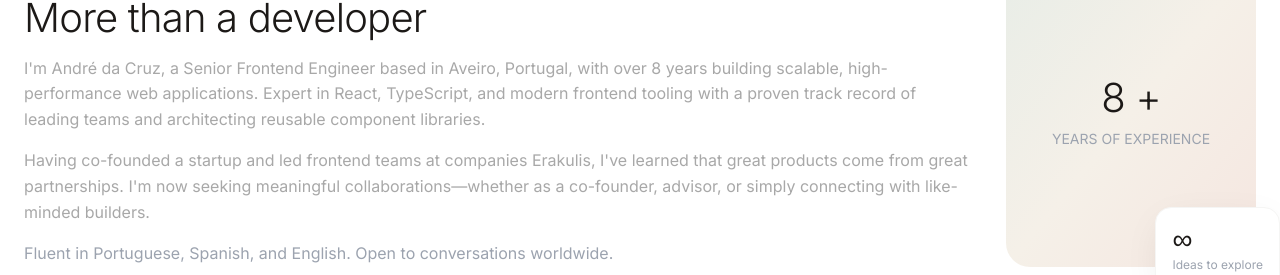
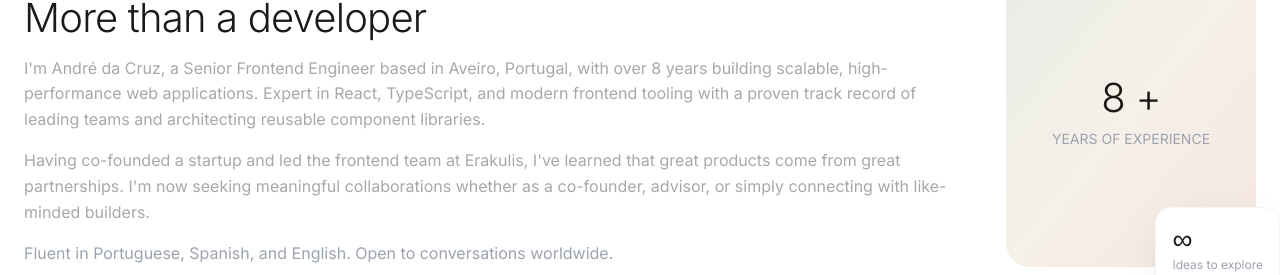
Before and after one commit to AndreVizosodaCruz/andredacruz, a React (Vite) app: page / in a window 1280 px wide. Shown: the part 942-1217 px from the top of the page. Built offline with nearby package versions, Linux system fonts and the light colour scheme.

Commit message:
Fix copy

```diff
--- a/src/components/organisms/About.tsx
+++ b/src/components/organisms/About.tsx
@@ -70,9 +70,9 @@ function About() {
                 architecting reusable component libraries.
               </Text>
               <Text $size='body' $color='secondary'>
-                Having co-founded a startup and led frontend teams at companies Erakulis,
+                Having co-founded a startup and led the frontend team at Erakulis,
                 I've learned that great products come from great partnerships. I'm now seeking meaningful
-                collaborations—whether as a co-founder, advisor, or simply connecting with like-minded builders.
+                collaborations whether as a co-founder, advisor, or simply connecting with like-minded builders.
               </Text>
               <Text $size='body' $color='muted'>
                 Fluent in Portuguese, Spanish, and English. Open to conversations worldwide.
```
